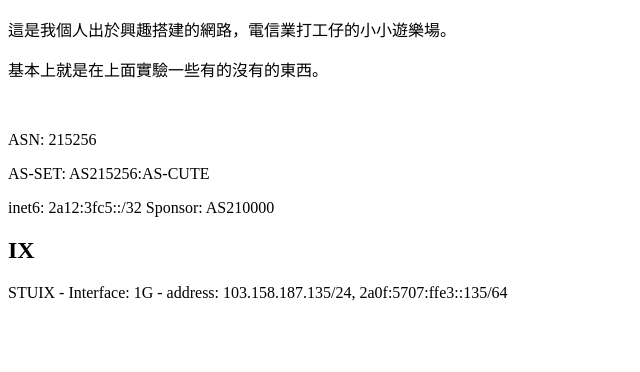
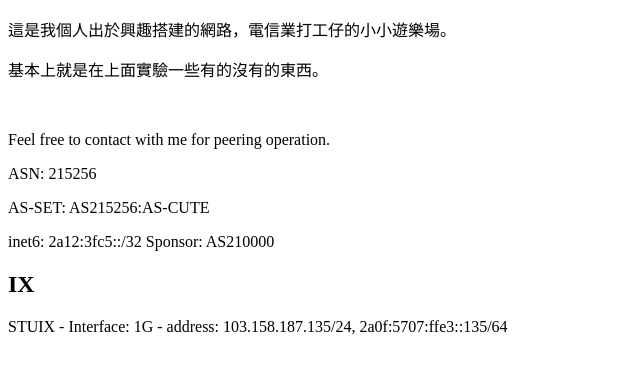
Before and after one commit to asdf3601a/peering-policy, a plain HTML site: page index.html in a window 1280 px wide. Shown: the part 110-482 px from the top of the page, without its empty margins (0-640 px from the left). Drawn offline with Linux system fonts and the light colour scheme.

Commit message:
廢話+1

```diff
--- a/index.html
+++ b/index.html
@@ -10,6 +10,7 @@
     <h2>Description</h2>
     <p>這是我個人出於興趣搭建的網路，電信業打工仔的小小遊樂場。</p>
     <p>基本上就是在上面實驗一些有的沒有的東西。</p><br>
+    <p>Feel free to contact with me for peering operation.</p>
     <p>ASN: 215256</p>
     <p>AS-SET: AS215256:AS-CUTE</p>
     <p>inet6: 2a12:3fc5::/32 Sponsor: AS210000</p>
```
